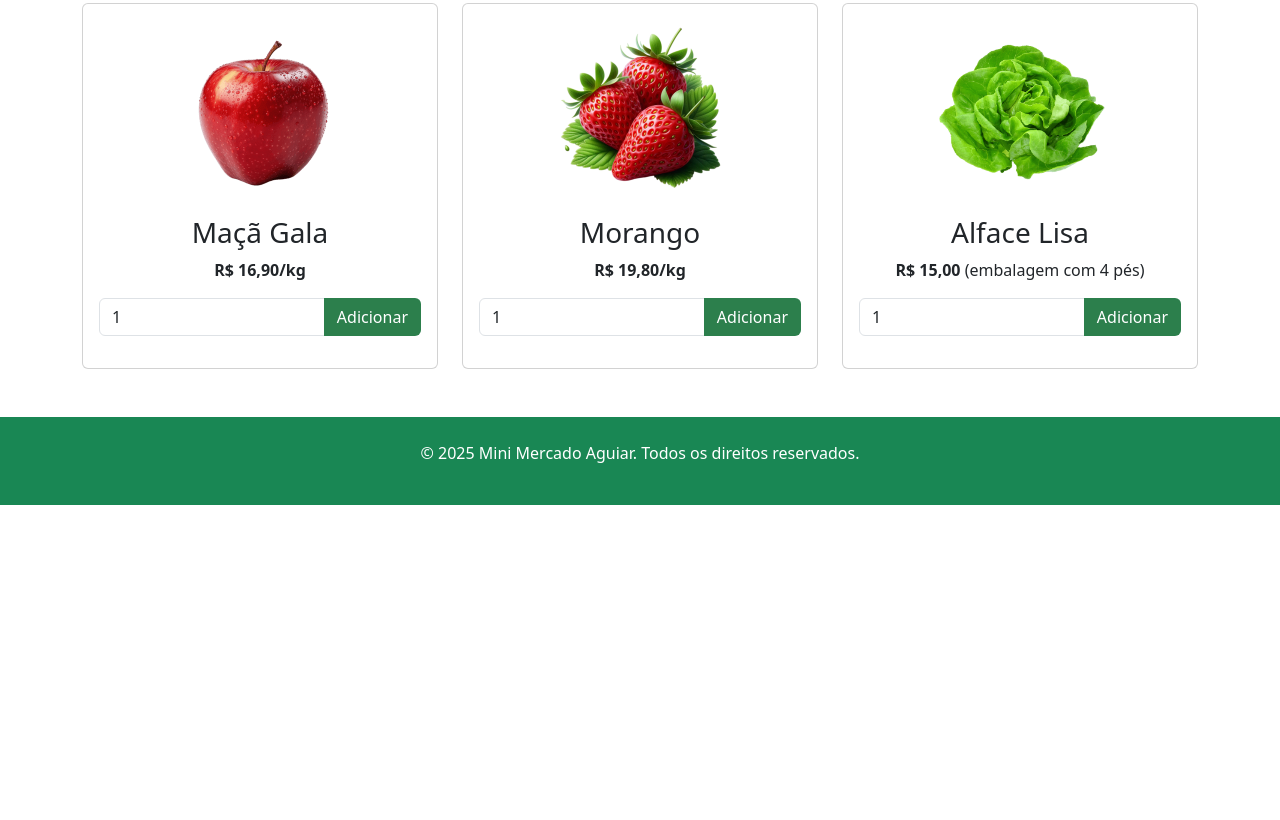
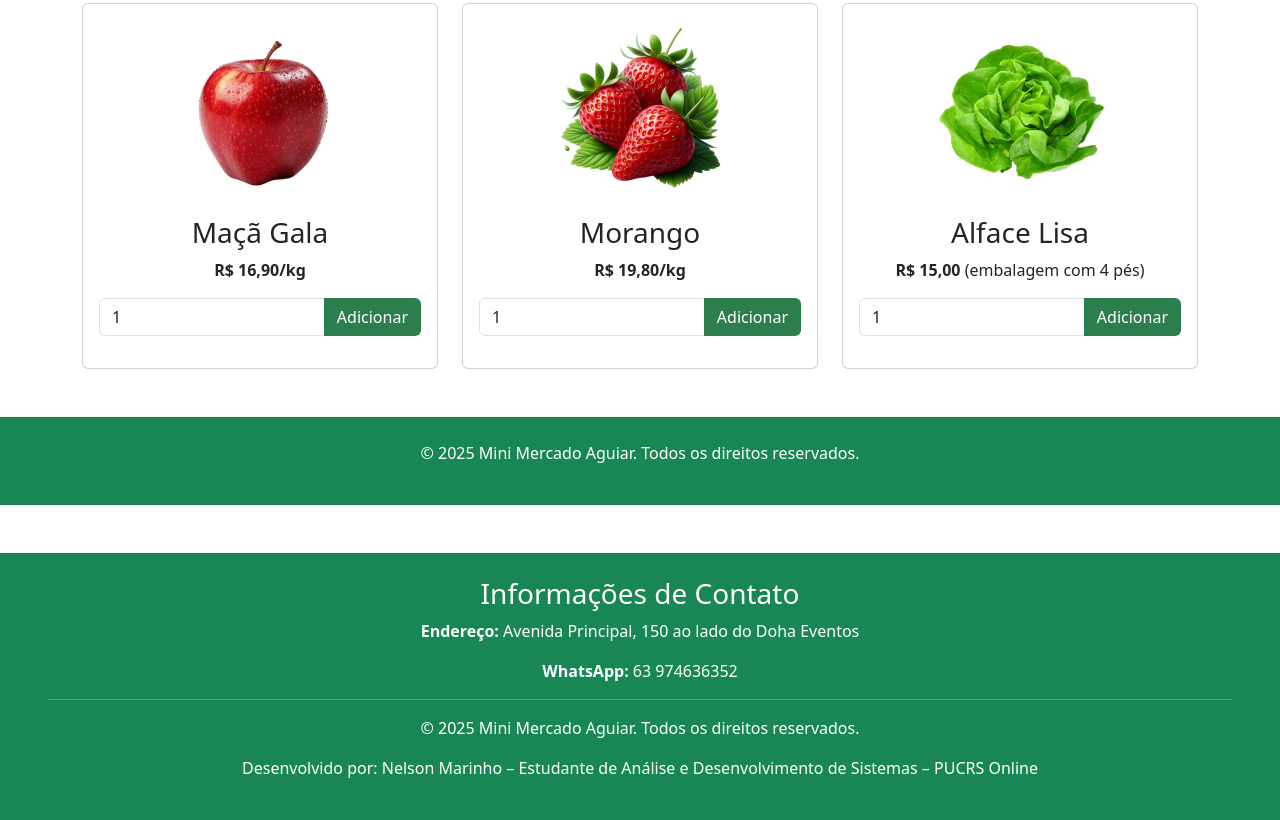
Before and after one commit to Developer-nelsonmarinho/MiniMercado, a plain HTML site: page frutas-verduras.html in a window 1280 px wide. Shown: the part 377-1197 px from the top of the page. Before the commit the page ends 882 px from the top, so only its background shows below. Drawn offline with nearby package versions, Linux system fonts and the light colour scheme.

Commit message:
Update frutas-verduras.html

```diff
--- a/frutas-verduras.html
+++ b/frutas-verduras.html
@@ -165,5 +165,14 @@
     // Inicializar
     atualizarBotao();
   </script>
+
+  <footer class="bg-success text-white text-center py-4 mt-5">
+    <h3>Informações de Contato</h3>
+    <p><strong>Endereço:</strong> Avenida Principal, 150 ao lado do Doha Eventos</p>
+    <p><strong>WhatsApp:</strong> 63 974636352</p>
+    <hr class="mx-5" />
+    <p>&copy; 2025 Mini Mercado Aguiar. Todos os direitos reservados.</p>
+    <p>Desenvolvido por: Nelson Marinho – Estudante de Análise e Desenvolvimento de Sistemas – PUCRS Online</p>
+  </footer>
 </body>
 </html>
```
